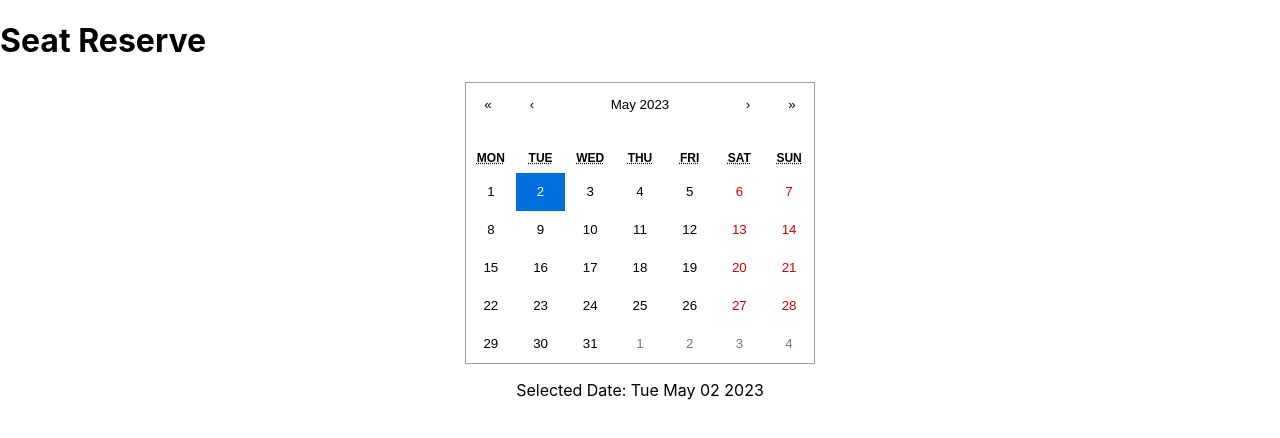
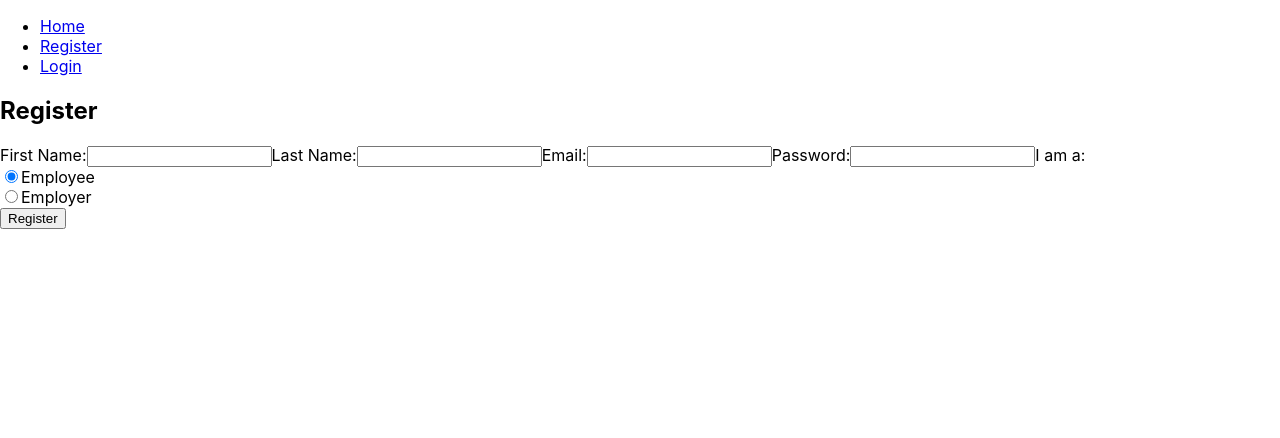
Before and after one commit to ankitajaswal/CMPE275_TeamProject, a React (Create React App) app in the folder frontend/wiors/: page /register in a window 1280 px wide. Shown: the top 438 px of the page. Built offline with nearby package versions, Linux system fonts and the light colour scheme.

Commit message:
simple navbar with login and register components

```diff
--- a/frontend/wiors/src/App.js
+++ b/frontend/wiors/src/App.js
@@ -1,11 +1,27 @@
-import CalendarComponent from './CalenderComponent.js';
+import React from 'react';
+import { BrowserRouter as Router, Routes, Route } from 'react-router-dom';
+import NavBarComponent from './components/NavBarComponent';
+import HomeComponent from './components/HomeComponent';
+import CalendarComponent from './components/CalendarComponent';
+import Register from './components/RegisterComponent';
+import Login from './components/LoginComponent';
 
 function App() {
   return (
-    <div className='app'>
-      <h1 className='text-center'>Seat Reserve</h1>
-      <CalendarComponent />
-    </div>
+    <Router>
+      <div className='app'>
+      <NavBarComponent />
+
+      <Routes>
+          <Route exact path='/' element={<HomeComponent />} />
+          < Route path='/calendar' element={<CalendarComponent />} />
+          <Route path='/register' element={<Register />} />
+          <Route path='/login' element={<Login />} />
+      </Routes>
+
+      </div>
+
+    </Router>
   );
 }
 
--- /dev/null
+++ b/frontend/wiors/src/components/HomeComponent.js
@@ -0,0 +1,12 @@
+import React from 'react';
+
+function HomeComponent() {
+  return (
+    <div>
+      <h1>Welcome to the Home page</h1>
+      <p>This is the landing page for our application.</p>
+    </div>
+  );
+}
+
+export default HomeComponent;
--- /dev/null
+++ b/frontend/wiors/src/components/LoginComponent.js
@@ -0,0 +1,43 @@
+import React, { useState } from 'react';
+
+function Login() {
+  const [username, setUsername] = useState('');
+  const [password, setPassword] = useState('');
+  const [role, setRole] = useState('employee');
+
+  const handleSubmit = (event) => {
+    event.preventDefault();
+    console.log(`Username: ${username}\nPassword: ${password}\nRole: ${role}`);
+    // handle form submission here
+  };
+
+  return (
+    <div className='login-form'>
+      <h2>Login</h2>
+      <form onSubmit={handleSubmit}>
+        <label htmlFor='username'>Username:</label>
+        <input
+          type='text'
+          id='username'
+          value={username}
+          onChange={(event) => setUsername(event.target.value)}
+        />
+        <label htmlFor='password'>Password:</label>
+        <input
+          type='password'
+          id='password'
+          value={password}
+          onChange={(event) => setPassword(event.target.value)}
+        />
+        <label htmlFor='role'>Role:</label>
+        <select id='role' value={role} onChange={(event) => setRole(event.target.value)}>
+          <option value='employee'>Employee</option>
+          <option value='employer'>Employer</option>
+        </select>
+        <button type='submit'>Login</button>
+      </form>
+    </div>
+  );
+}
+
+export default Login;
--- /dev/null
+++ b/frontend/wiors/src/components/NavBarComponent.js
@@ -0,0 +1,28 @@
+import React from 'react';
+import { Link } from 'react-router-dom';
+
+function NavBar() {
+  return (
+    <nav className='navbar'>
+      <ul className='navbar-nav'>
+        <li className='nav-item'>
+          <Link to='/' className='nav-link'>
+            Home
+          </Link>
+        </li>
+        <li className='nav-item'>
+          <Link to='/register' className='nav-link'>
+            Register
+          </Link>
+        </li>
+        <li className='nav-item'>
+          <Link to='/login' className='nav-link'>
+            Login
+          </Link>
+        </li>
+      </ul>
+    </nav>
+  );
+}
+
+export default NavBar;
--- /dev/null
+++ b/frontend/wiors/src/components/RegisterComponent.js
@@ -0,0 +1,81 @@
+import React, { useState } from 'react';
+
+function Register() {
+  const [firstName, setFirstName] = useState('');
+  const [lastName, setLastName] = useState('');
+  const [email, setEmail] = useState('');
+  const [password, setPassword] = useState('');
+  const [role, setRole] = useState('employee');
+
+  const handleSubmit = (event) => {
+    event.preventDefault();
+    console.log(`First Name: ${firstName}\nLast Name: ${lastName}\nEmail: ${email}\nPassword: ${password}\nRole: ${role}`);
+    // handle form submission here
+  };
+
+  const handleRoleChange = (event) => {
+    setRole(event.target.value);
+  };
+
+  return (
+    <div className='register-form'>
+      <h2>Register</h2>
+      <form onSubmit={handleSubmit}>
+        <label htmlFor='firstName'>First Name:</label>
+        <input
+          type='text'
+          id='firstName'
+          value={firstName}
+          onChange={(event) => setFirstName(event.target.value)}
+        />
+        <label htmlFor='lastName'>Last Name:</label>
+        <input
+          type='text'
+          id='lastName'
+          value={lastName}
+          onChange={(event) => setLastName(event.target.value)}
+        />
+        <label htmlFor='email'>Email:</label>
+        <input
+          type='email'
+          id='email'
+          value={email}
+          onChange={(event) => setEmail(event.target.value)}
+        />
+        <label htmlFor='password'>Password:</label>
+        <input
+          type='password'
+          id='password'
+          value={password}
+          onChange={(event) => setPassword(event.target.value)}
+        />
+        <label htmlFor='role'>I am a:</label>
+        <div>
+          <label>
+            <input
+              type='radio'
+              value='employee'
+              checked={role === 'employee'}
+              onChange={handleRoleChange}
+            />
+            Employee
+          </label>
+        </div>
+        <div>
+          <label>
+            <input
+              type='radio'
+              value='employer'
+              checked={role === 'employer'}
+              onChange={handleRoleChange}
+            />
+            Employer
+          </label>
+        </div>
+        <button type='submit'>Register</button>
+      </form>
+    </div>
+  );
+}
+
+export default Register;
```
Also changed, not shown: frontend/wiors/src/components/CalendarComponent.js (renamed from frontend/wiors/src/CalenderComponent.js).
